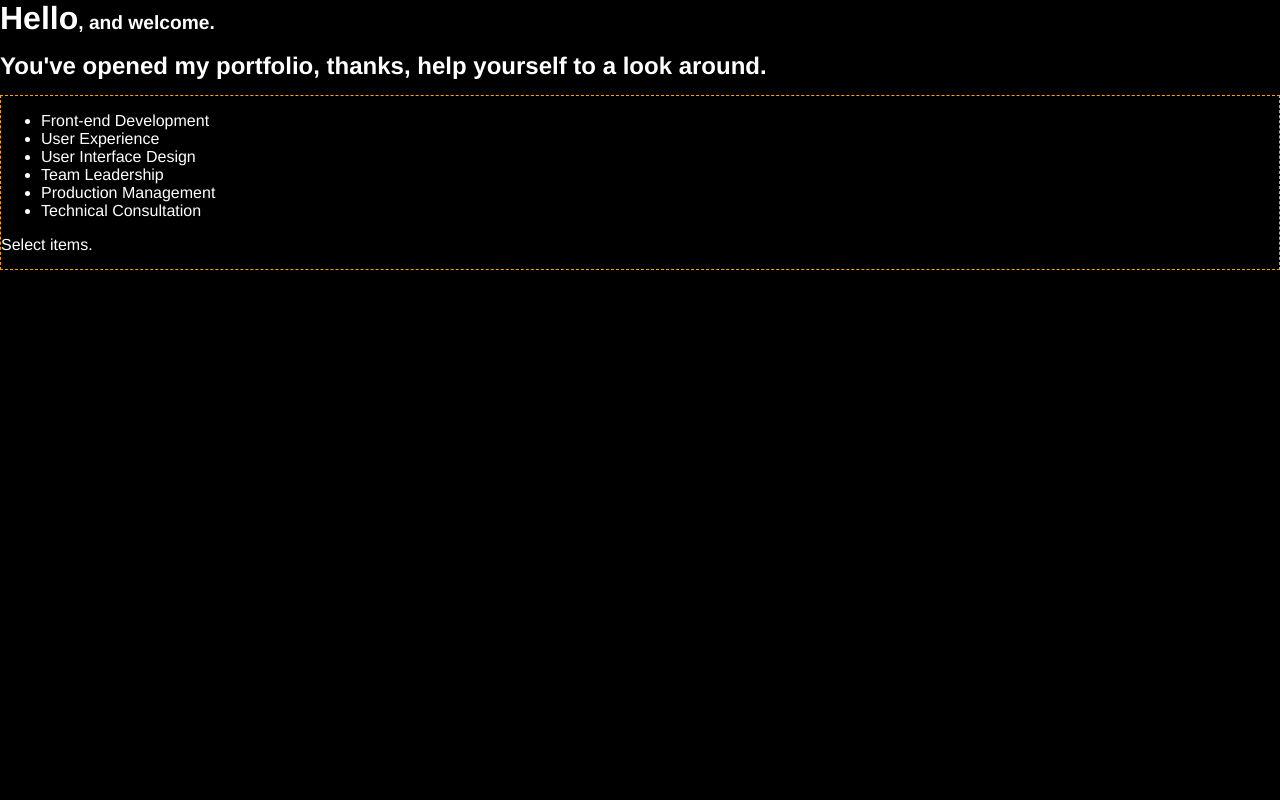
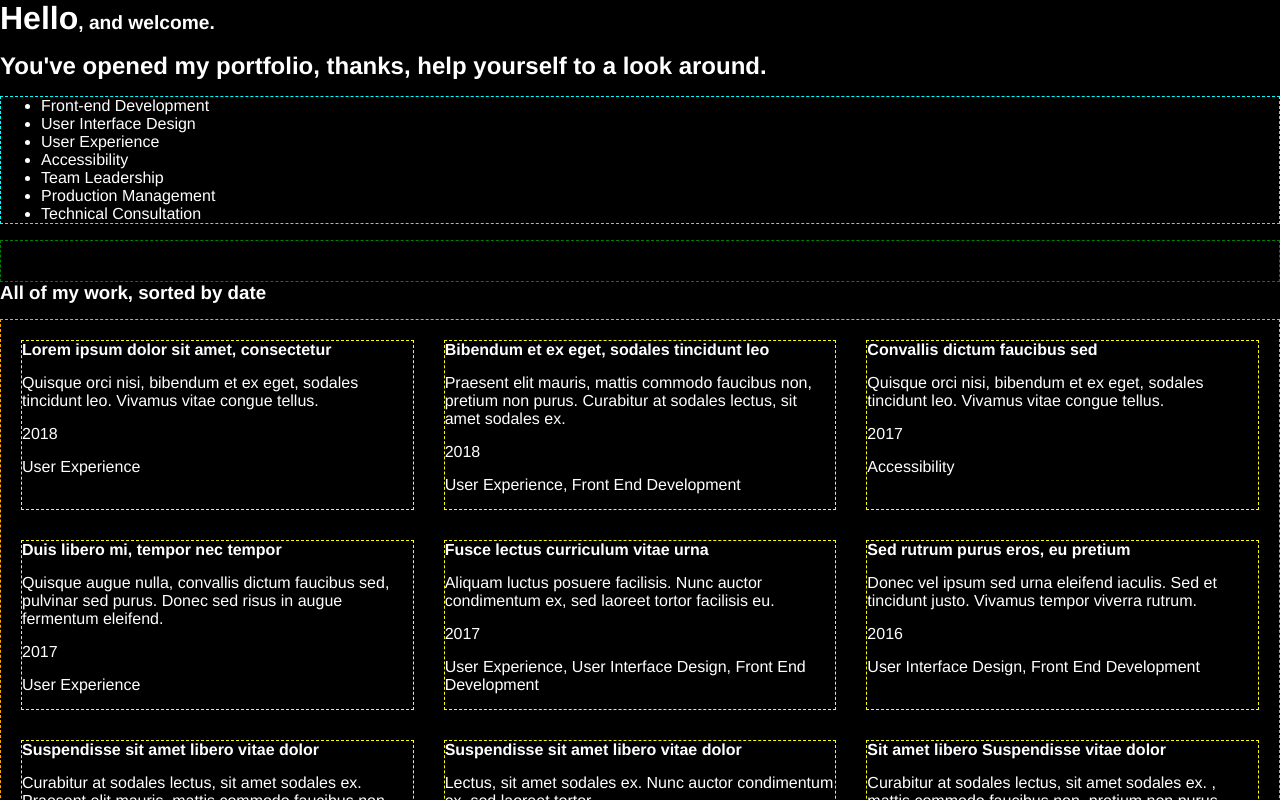
Before and after one commit to davewallace/davewallace.io, a Vue app: page /#/ in a window 1280 px wide. Shown: the top 800 px of the page. Built offline with nearby package versions, Linux system fonts and the light colour scheme.

Commit message:
Refactored sort operations to split all data into two sets to make user selections more useful.

```diff
--- a/src/components/SortableGrid/SortableGrid.vue
+++ b/src/components/SortableGrid/SortableGrid.vue
@@ -5,17 +5,33 @@
      -->
     <SortableGridMenu v-on:handle_sortOptionClick="sortGridData" />
 
-    <!-- grid contents - displays a collection of components based on this components' computed data supply -->
-    <ul class="sortable-grid__grid">
-      <li class="sortable-grid__grid-item" v-for="sortedGridDataItem in sortedGridData" v-bind:key="sortedGridDataItem.name">
+    <!-- grid contents, sorted by user preference and date -->
+    <h3 class="sortable-grid__selection-notice" v-if="sortedGridDataPrimary.length">My work, sorted by your selections and by date</h3>
+    <ul class="sortable-grid__grid sortable-grid__grid--primary">
+      <li class="sortable-grid__grid-item"
+          v-for="sortedGridDataPrimaryItem in sortedGridDataPrimary"
+          v-bind:key="sortedGridDataPrimaryItem.name">
         <SortableGridItem
-          :title="sortedGridDataItem.title"
-          :body="sortedGridDataItem.body"
-          :date="sortedGridDataItem.date"
-          :tags="sortedGridDataItem.tags" />
+          :title="sortedGridDataPrimaryItem.title"
+          :body="sortedGridDataPrimaryItem.body"
+          :date="sortedGridDataPrimaryItem.date"
+          :tags="sortedGridDataPrimaryItem.tags" />
       </li>
     </ul>
-    <p v-if="zeroSortedItemsMessage">Select items.</p>
+
+    <!-- grid contents, remaining less-preferred data, sorted by date -->
+    <h3 class="sortable-grid__selection-notice">All of my work, sorted by date</h3>
+    <ul class="sortable-grid__grid sortable-grid__grid--secondary">
+      <li class="sortable-grid__grid-item"
+          v-for="sortedGridDataSecondaryItem in sortedGridDataSecondary"
+          v-bind:key="sortedGridDataSecondaryItem.name">
+        <SortableGridItem
+          :title="sortedGridDataSecondaryItem.title"
+          :body="sortedGridDataSecondaryItem.body"
+          :date="sortedGridDataSecondaryItem.date"
+          :tags="sortedGridDataSecondaryItem.tags" />
+      </li>
+    </ul>
 
   </div> <!-- /.sortable-grid__root -->
 </template>
@@ -29,14 +45,20 @@
 }
 
 .sortable-grid {
+
   &__root {
-    border: 1px dashed orange;
+  }
+
+    &__menu {
+      border: 1px dashed cyan;
     }
 
     // We'll implement grid here because its cool. but we'll start with defaults for IE11 and
     // older evergreen browsers
     &__grid {
       @include list-reset();
+
+      padding: 20px;
 
       // default flex, IE11 & older evergreen browsers
       display: flex;
@@ -55,6 +77,12 @@
       grid-template-columns: 1fr 1fr 1fr;
       grid-gap: 30px;
 
+      &--primary {
+        border: 1px dashed green;
+      }
+      &--secondary {
+        border: 1px dashed orange;
+      }
     }
 
       // Again with child grid items, we'll default to older layouts and use @supports to then
@@ -84,8 +112,9 @@
           padding: 0;
           max-width: initial;
         }
-    }
-}
+      } // /&__grid-item
+
+} // /.sortable-grid
 </style>
 
 <script>
@@ -109,59 +138,93 @@ export default {
         {
           title: 'Lorem ipsum dolor sit amet, consectetur',
           body: 'Quisque orci nisi, bibendum et ex eget, sodales tincidunt leo. Vivamus vitae congue tellus.',
-          tags: ['user-experience'],
+          tags: [
+            {tag: 'user-experience', name: 'User Experience'}
+          ],
           date: 2018
+        },
+        {
+          title: 'Convallis dictum faucibus sed',
+          body: 'Quisque orci nisi, bibendum et ex eget, sodales tincidunt leo. Vivamus vitae congue tellus.',
+          tags: [
+            {tag: 'accessibility', name: 'Accessibility'}
+          ],
+          date: 2017
         },
         {
           title: 'Duis libero mi, tempor nec tempor',
           body: 'Quisque augue nulla, convallis dictum faucibus sed, pulvinar sed purus. Donec sed risus in augue fermentum eleifend.',
-          tags: ['user-experience', 'user-interface-design'],
+          tags: [
+            {tag: 'user-experience', name: 'User Experience'}
+          ],
           date: 2017
         },
         {
           title: 'Fusce lectus curriculum vitae urna',
           body: 'Aliquam luctus posuere facilisis. Nunc auctor condimentum ex, sed laoreet tortor facilisis eu.',
-          tags: ['user-experience', 'user-interface-design'],
+          tags: [
+            {tag: 'user-experience', name: 'User Experience'},
+            {tag: 'user-interface-design', name: 'User Interface Design'},
+            {tag: 'front-end-development', name: 'Front End Development'}
+          ],
           date: 2017
         },
         {
           title: 'Sed rutrum purus eros, eu pretium',
           body: 'Donec vel ipsum sed urna eleifend iaculis. Sed et tincidunt justo. Vivamus tempor viverra rutrum.',
-          tags: ['user-experience', 'front-end-development'],
+          tags: [
+            {tag: 'user-interface-design', name: 'User Interface Design'},
+            {tag: 'front-end-development', name: 'Front End Development'}
+          ],
           date: 2016
         },
         {
           title: 'Suspendisse sit amet libero vitae dolor',
           body: 'Curabitur at sodales lectus, sit amet sodales ex. Praesent elit mauris, mattis commodo faucibus non, pretium non purus.',
-          tags: ['user-experience', 'front-end-development'],
+          tags: [
+            {tag: 'front-end-development', name: 'Front End Development'}
+          ],
           date: 2015
         },
         {
           title: 'Sit amet libero Suspendisse vitae dolor',
           body: 'Curabitur at sodales lectus, sit amet sodales ex. , mattis commodo faucibus non, pretium non purus.',
-          tags: ['production-management'],
+          tags: [
+            {tag: 'production-management', name: 'Production Management'}
+          ],
           date: 2014
         },
         {
           title: 'Praesent elit mauris libero vitae dolor',
           body: 'Urna eleifend iaculis. Sed et tincidunt Praesent elit mauris, mattis commodo faucibus non, pretium non purus.',
-          tags: ['user-experience', 'front-end-development'],
+          tags: [
+            {tag: 'technical-consultation', name: 'Technical Consultation'},
+            {tag: 'user-interface-design', name: 'User Interface Design'},
+            {tag: 'production-management', name: 'Production Management'}
+          ],
           date: 2013
         },
         {
           title: 'Bibendum et ex eget, sodales tincidunt leo',
           body: 'Praesent elit mauris, mattis commodo faucibus non, pretium non purus. Curabitur at sodales lectus, sit amet sodales ex. ',
-          tags: ['user-experience', 'front-end-development'],
+          tags: [
+            {tag: 'user-experience', name: 'User Experience'},
+            {tag: 'front-end-development', name: 'Front End Development'}
+          ],
           date: 2018
         },
         {
           title: 'Suspendisse sit amet libero vitae dolor',
           body: 'Lectus, sit amet sodales ex. Nunc auctor condimentum ex, sed laoreet tortor.',
-          tags: ['team-leadership', 'front-end-development'],
+          tags: [
+            {tag: 'team-leadership', name: 'Team Leadership'},
+            {tag: 'production-management', name: 'Production Management'}
+          ],
           date: 2015
         }
       ],
-      sortedGridData: [],
+      sortedGridDataPrimary: [],
+      sortedGridDataSecondary: [],
       zeroSortedItemsMessage: true
     }
   },
@@ -171,9 +234,10 @@ export default {
    **/
   watch: {
     sortedGridData: function (newlySortedGridData, oldSortedGridData) {
-
+      /*
       // When there is no selected data, display an appropriate message.
       this.zeroSortedItemsMessage = (newlySortedGridData.length === 0) ? true : false // eslint-disable-line no-unneeded-ternary
+      */
     }
   },
 
@@ -190,44 +254,76 @@ export default {
   methods: {
 
     /**
+     * Sorts grid data into two data sets: data sorted by user preference, and everything.
+     * Both sets of data are then independently sorted by date.
      *
-     * @param selectedSortOptions (Array) Array of Objects containing sort data e.g.; tags
+     * TODO: Didn't use a simpler sort function here because we're sorting by an object's
+     * key whose value is an Array that needs iterating to find matches, and we also want
+     * to work on subsets of data. Still room for improvement though, like taking functions
+     * as args to use supplied sort functions rather than assumed ones.
+     *
+     * @param selectedSortOptions (Array) Array of Objects containing tag(s) for sort matching
+     * @return this (SortableGrid)
      **/
-    sortGridData: function (selectedSortOptions) {
+    sortGridData: function (selectedSortOptions = []) {
 
       const self = this
 
-      // Iterate through currently selected sort options. scan through all component gridData objects,
-      // and each of those gridData objects tags. Where a grid data item's tags matches a currently
-      // selected sort option, add it to a newly sorted Array. When finished iterating, set gridData
-      // to the newly sorted value.
-      let newlySortedData = []
-      let uniqueSelectedSortOptions = [...(new Set(selectedSortOptions))]
+      // Iterate supplied sort options to apply tag-based matching to our data. We will
+      // split out preferred data into subsets by tag so those subsets can then again
+      // be individually sorted by date. Once all subsets are sorted by date we will
+      // concatenate them back into one, fully sorted structure. This way, the most
+      // recently selected sort option items are most prominent - even if they are older
+      // than previously selected options.
+      let primarySortData = []
+      let primarySortStructures = []
+      selectedSortOptions.forEach(function (option, sortOptionsIndex) {
 
-      uniqueSelectedSortOptions.forEach(function (option) {
+        self.gridData.forEach(function (dataItem, dataItemIndex) {
 
-        self.gridData.forEach(function (gridDataItem) {
+          dataItem.tags.forEach(function (tagObj) {
 
-          // If a given gridData item has tags which match a selected tag, add it to the new Array
-          gridDataItem.tags.forEach(function (tag) {
+            // If a given item has tags which match a selected tag, add it to the new Array.
+            if (option.tag === tagObj.tag) {
 
-            if (option.tag === tag) {
-              // The given gridData item's set of tags contains a selected sort option's tag, so add
-              // it to our newly sorted Array
-              newlySortedData.push(gridDataItem)
+              // Create a new data structure for the current user-selected tag, if one does
+              // not already exist.
+              if (typeof primarySortStructures[sortOptionsIndex] === 'undefined') {
+                primarySortStructures[sortOptionsIndex] = []
+              }
+              primarySortStructures[sortOptionsIndex].push(dataItem)
             }
 
           })
         })
-
       })
 
-      this.sortedGridData = newlySortedData
+      // Date sort and concatenate all structures back together, then set
+      primarySortStructures.forEach(function (structure) {
+
+        let sortedByDate = structure.sort(function (b, a) {
+          return parseFloat(a.date) - parseFloat(b.date)
+        })
+        primarySortData = primarySortData.concat(sortedByDate)
+      })
+      this.sortedGridDataPrimary = primarySortData
+
+      // Sort remaining data by date, then set
+      let secondarySortData = [...(new Set(this.gridData))].sort(function (b, a) {
+        return parseFloat(a.date) - parseFloat(b.date)
+      })
+      this.sortedGridDataSecondary = secondarySortData
+
+      return this
     }
+
   },
   created: function () {
   },
   mounted: function () {
+
+    // Start with a date-sorted list of data
+    this.sortGridData()
   }
 }
 </script>
--- a/src/components/SortableGrid/SortableGridItem.vue
+++ b/src/components/SortableGrid/SortableGridItem.vue
@@ -4,7 +4,7 @@
       <h4>{{ title }}</h4>
       <p>{{ body }}</p>
       <p>{{ date }}</p>
-      <p>{{ tags }}</p>
+      <p>{{ formatTags(tags, false) }}</p>
     </slot>
   </div>
 </template>
@@ -19,8 +19,37 @@ export default {
     'date',
     'tags'
   ],
+  methods: {
+
+    /**
+     *
+     */
+    formatTags: function (tags, usePunctuation = true) {
+
+      let formatted = ''
+
+      tags.forEach(function (option, idx, list) {
+
+        // Nicely formatted output, because I care.
+        formatted += option.name
+
+        if (usePunctuation) {
+          if (idx < list.length - 2) {
+            formatted += ', '
+          }
+          if (list.length > 1 && idx === list.length - 2) {
+            formatted += ' and '
+          }
+        } else {
+          if (idx < list.length - 1) {
+            formatted += ', '
+          }
+        }
+      })
+      return formatted
+    }
+  },
   created: function () {
-    // `this` points to the component instance
   },
   mounted: function () {
   }
--- a/src/components/SortableGrid/SortableGridMenu.vue
+++ b/src/components/SortableGrid/SortableGridMenu.vue
@@ -1,9 +1,10 @@
 <template>
+  <div class="sortable-grid__menu-root">
     <ul class="sortable-grid__menu" ref="sortable-grid__menu">
 
-    <li class="sortable-grid__menu-item"
-        v-for="(sortOption,i) of allSortOptions"
-        v-bind:key="sortOption.name">
+      <li v-for="(sortOption,i) of allSortOptions"
+          v-bind:key="sortOption.name"
+          :class="'sortable-grid__menu-item sortable-grid__menu-item--' + sortOption.tag">
 
             <!-- Button component handles its own toggling and assumes a BEM-style
                 className base has been supplied as a prop for it to append a modifier to
@@ -25,6 +26,7 @@
 
       </li>
     </ul>
+  </div>
 </template>
 
 <style lang="scss">
@@ -56,15 +58,21 @@ export default {
           selected: false
         },
         {
+          name: 'User Interface Design',
+          icon: '',
+          tag: 'user-interface-design',
+          selected: false
+        },
+        {
           name: 'User Experience',
           icon: '',
           tag: 'user-experience',
           selected: false
         },
         {
-          name: 'User Interface Design',
+          name: 'Accessibility',
           icon: '',
-          tag: 'user-interface-design',
+          tag: 'accessibility',
           selected: false
         },
         {
@@ -85,7 +93,8 @@ export default {
           tag: 'technical-consultation',
           selected: false
         }
-      ]
+      ],
+      selectedSortOptions: []
     }
   },
   methods: {
@@ -98,22 +107,26 @@ export default {
 
       currentTarget.selected = !currentTarget.selected
 
-      // harvest an Array of currently selected sort options (1 or many)
+      // Harvest an Array of currently selected sort options (1 or many)
       let selectedSortOptions = this.allSortOptions.filter(function (currentValue, idx) {
         if (currentValue.selected) {
           return currentValue.tag
         }
       })
 
-      // force the selected option to the start of the Array, we will assume this is the currently
+      // Force the selected option to the start of the Array, we will assume this is the currently
       // most desired option. this may incorrectly assume that users aren't trying to narrow
       // down sorting by adding more tags, where this solution widens sorting by accumulating more
       // results, while also placing the most recently selected option first.
       if (currentTarget.selected) {
         selectedSortOptions.unshift(currentTarget)
       }
+      let uniqueSelectedSortOptions = [...(new Set(selectedSortOptions))]
+      this.selectedSortOptions = uniqueSelectedSortOptions
 
-      this.$emit('handle_sortOptionClick', selectedSortOptions)
+      // Emit the event for parent component to observe, ensuring a unique Array of selected options
+      // is supplied
+      this.$emit('handle_sortOptionClick', uniqueSelectedSortOptions)
     }
   },
   created: function () {
```
Lines whose indentation alone changed are shown as unchanged.
